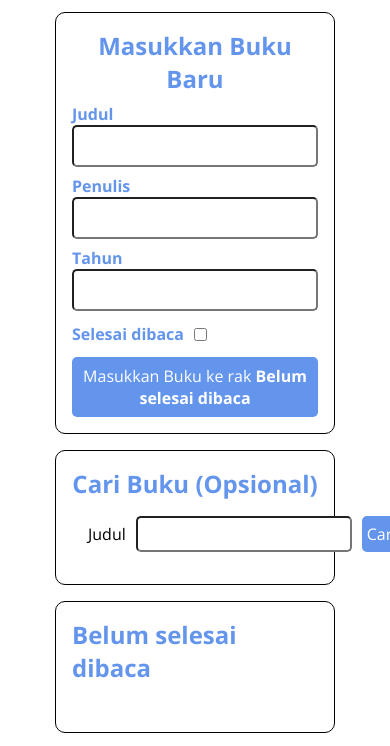
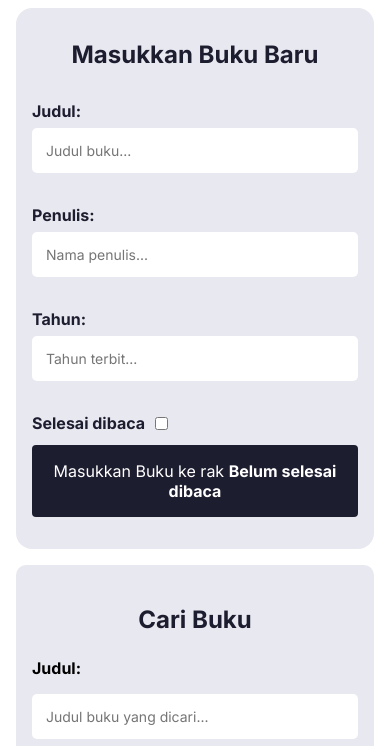
Before and after one commit to pandjihm/bookshelf-apps, a plain HTML site: page index.html in a window 390 px wide. Shown: the part 71-817 px from the top of the page. Drawn offline with nearby package versions, Linux system fonts and the light colour scheme.

Commit message:
Fixing style. Responsive. Add search function.

```diff
--- a/index.html
+++ b/index.html
@@ -6,28 +6,27 @@
     <meta http-equiv="X-UA-Compatible" content="ie=edge">
     <title>Bookshelf Apps</title>
     <link rel="preconnect" href="https://fonts.gstatic.com">
-    <link href="https://fonts.googleapis.com/css2?family=Open+Sans:wght@300;400;600;700;800&display=swap" rel="stylesheet">
     <link rel="stylesheet" href="style.css">
 </head>
 <body>
     <header class="head_bar">
-        <h1 class="head_bar__title">Bookshelf Apps</h1>
+        <h1 class="head_bar__title">• Bookshelf Apps •</h1>
     </header>
 <main>
     <section class="input_section">
         <h2>Masukkan Buku Baru</h2>
         <form id="inputBook">
             <div class="input">
-                <label for="inputBookTitle">Judul</label>
-                <input id="inputBookTitle" type="text" required>
+                <label for="inputBookTitle">Judul:</label>
+                <input id="inputBookTitle" placeholder="Judul buku..." type="text" required>
             </div>
             <div class="input">
-                <label for="inputBookAuthor">Penulis</label>
-                <input id="inputBookAuthor" type="text" required>
+                <label for="inputBookAuthor">Penulis:</label>
+                <input id="inputBookAuthor" placeholder="Nama penulis..." type="text" required>
             </div>
             <div class="input">
-                <label for="inputBookYear">Tahun</label>
-                <input id="inputBookYear" type="number" required>
+                <label for="inputBookYear">Tahun:</label>
+                <input id="inputBookYear" placeholder="Tahun terbit..." type="number" required>
             </div>
             <div class="input_inline">
                 <label for="inputBookIsComplete">Selesai dibaca</label>
@@ -38,10 +37,10 @@
     </section>
 
     <section class="search_section">
-        <h2>Cari Buku (Opsional)</h2>
+        <h2>Cari Buku</h2>
         <form id="searchBook">
-            <label for="searchBookTitle">Judul</label>
-            <input id="searchBookTitle" type="text">
+            <label for="searchBookTitle">Judul:</label>
+            <input id="searchBookTitle" placeholder="Judul buku yang dicari..." type="text">
             <button id="searchSubmit" type="submit">Cari</button>
         </form>
     </section>
--- a/scripts/data.js
+++ b/scripts/data.js
@@ -2,7 +2,7 @@
 const STORAGE_KEY = "SHELF_APPS";
 let shelfs = [];
 
-function isStorageExist() /* boolean */ {
+function isStorageExist() {
     if(typeof(Storage) === undefined){
         alert("Browser kamu tidak mendukung local storage");
         return false
@@ -19,10 +19,8 @@ function saveData() {
 function loadDataFromStorage() {
     const serializedData = localStorage.getItem(STORAGE_KEY);
     let data = JSON.parse(serializedData);
-
     if(data !== null)
         shelfs = data;
-
     document.dispatchEvent(new Event("ondataloaded"));
 }
 
--- a/scripts/dom.js
+++ b/scripts/dom.js
@@ -89,7 +89,7 @@ function createButton(buttonTypeClass, textButton, eventListener) {
 
 // create checkButton
 function createCheckButton() {
-    return createButton("green", "Selesai dibaca", function(event){
+    return createButton("dibaca", "Selesai dibaca", function(event){
         addTaskToCompleted(event.target.parentElement);
     })
 }
@@ -114,7 +114,7 @@ function addTaskToCompleted(taskElement) {
 
 // create Trash Button
 function createTrashButton() {
-    return createButton("red", "Hapus Buku", function(event){
+    return createButton("hapus", "Hapus Buku", function(event){
         removeTaskFromCompleted(event.target.parentElement);
     })
 }
@@ -130,7 +130,7 @@ function removeTaskFromCompleted(taskElement) {
 
 // create Undo Button
 function createUndoButton() {
-    return createButton("green", "Belum Selesai dibaca", function(event){
+    return createButton("dibaca", "Belum Selesai dibaca", function(event){
         undoTaskFromCompleted(event.target.parentElement);
     });
 }
@@ -150,3 +150,23 @@ function undoTaskFromCompleted(taskElement){
     taskElement.remove();
     updateDataToStorage();
 }
+
+// search
+const searchBook = document.getElementById("searchSubmit");
+    searchBook.addEventListener("click", () => {
+
+        event.preventDefault();
+
+        const searchJudul = document.getElementById("searchBookTitle").value.toLowerCase();
+        const textSearch = document.querySelectorAll("article");
+
+        for (book of textSearch) {
+            const Judul = book.firstElementChild.textContent.toLowerCase();
+
+                if (Judul.indexOf(searchJudul) != -1) {
+                    book.style.display = "block";
+                } else {
+                    book.style.display = "none";
+                }
+        }
+    });
--- a/scripts/script.js
+++ b/scripts/script.js
@@ -8,14 +8,13 @@ document.addEventListener("DOMContentLoaded", function(){
     if(isStorageExist()) {
         loadDataFromStorage();
     }
-
     checkbox();
 });
 
 document.addEventListener("ondatasaved", () => {
- console.log("Data berhasil disimpan.");
+    console.log("Data berhasil disimpan.");
 });
 
 document.addEventListener("ondataloaded", () => {
- refreshDataFromShelf();
+    refreshDataFromShelf();
 });
--- a/style.css
+++ b/style.css
@@ -1,3 +1,11 @@
+@import url('https://fonts.googleapis.com/css2?family=Inter:wght@400;600;700&family=Newsreader:wght@400&display=swap');
+
+:root {
+    --primary-color: #1d1d30;
+    --secondary-color: #e8e8f0;
+    --tertiary-color: #7d7d8d;
+}
+
 * {
     padding: 0;
     margin: 0;
@@ -5,7 +13,7 @@
 }
 
 body, input, button {
-    font-family: 'Open Sans', sans-serif;
+    font-family: 'Inter', sans-serif;
 }
 
 input, button {
@@ -17,7 +25,7 @@ input, button {
     display: flex;
     align-items: center;
     justify-content: center;
-    background-color: cornflowerblue;
+    background-color: var(--primary-color);
     color: white;
 }
 
@@ -32,29 +40,33 @@ main {
 .input_section {
     display: flex;
     flex-direction: column;
-    padding: 16px;
-    border: 1px solid black;
-    border-radius: 10px;
+    background-color: var(--secondary-color);
+    padding: 4em;
+    border-radius: 1em;
 }
 
 .input_section > h2 {
     text-align: center;
-    color: cornflowerblue;
+    color: var(--primary-color)
 }
 
 .input_section > form > .input {
-    margin: 8px 0;
+    margin: 2em 0;
 }
 
 .input_section > form > button {
-    background-color: cornflowerblue;
+    background-color: var(--primary-color);
     color: white;
     border: 0;
-    border-radius: 5px;
+    border-radius: .25em;
     display: block;
     width: 100%;
-    padding: 8px;
+    padding: 1em;
     cursor: pointer;
+}
+
+.input_section > form > button:hover {
+    background-color: cornflowerblue;
 }
 
 .input_section > form > button > span {
@@ -64,14 +76,15 @@ main {
 .input_section > form > .input > input {
     display: block;
     width: 100%;
-    padding: 8px;
+    padding: 1em;
     border-radius: 5px;
+    margin-top: .5em;
+    border: var(--secondary-color);
+    font-size: 14px;
 }
 
-
-
 .input_section > form > .input > label {
-    color: cornflowerblue;
+    color: var(--primary-color);
     font-weight: bold;
 }
 
@@ -82,7 +95,7 @@ main {
 }
 
 .input_section > form > .input_inline > label {
-    color: cornflowerblue;
+    color: var(--primary-color);
     font-weight: bold;
     margin-right: 10px;
 }
@@ -93,49 +106,58 @@ main {
     flex-direction: column;
     align-items: center;
     padding: 16px;
-    border: 1px solid black;
+    background-color: var(--secondary-color);
     border-radius: 10px;
 }
 
 .search_section > h2 {
-    color: cornflowerblue;
+    color: var(--primary-color);
+    padding: 1em 0;
 }
 
 .search_section > form {
-    padding: 16px;
+    padding: 1em 3.5em 2em 4em;
     width: 100%;
     display: grid;
-    grid-template-columns: auto 1fr 0.5fr;
+    grid-template-columns: auto 1fr 0.25fr;
     grid-gap: 10px;
 }
 
 .search_section > form > label {
     display: flex;
     align-items: center;
+    font-weight: bold;
 }
 
 .search_section > form > input {
-    padding: 5px;
+    padding: 1em;
     border-radius: 5px;
+    border: var(--secondary-color);
+    font-size: 14px;
 }
 
 .search_section > form > button {
-    background-color: cornflowerblue;
+    background-color: var(--primary-color);
     color: white;
     border: 0;
-    border-radius: 5px;
+    border-radius: .25em;
     cursor: pointer;
+}
+
+.search_section > form > button:hover {
+    background-color: cornflowerblue;
 }
 
 .book_shelf {
     margin: 16px 0 0 0;
-    border: 1px solid black;
     padding: 16px;
-    border-radius: 10px;
+    border-radius: 1em;
+    background-color: var(--secondary-color);
 }
 
 .book_shelf > h2 {
-    color: cornflowerblue;
+    color: var(--primary-color);
+    padding: 1em 0 0 2em;
 }
 
 .book_shelf > .book_list {
@@ -144,31 +166,48 @@ main {
 
 .book_shelf > .book_list > .book_item {
     padding: 8px 16px 16px 16px;
-    border: 1px solid black;
-    border-radius: 5px;
-    margin: 10px 0;
+    border-radius: 1em;
+    margin: 1em 2em;
+    background-color: white;
 }
 
 .book_shelf > .book_list > .book_item > h3, p {
-    margin: 8px 0;
+    margin: .75em .5em;
+}
+
+.bookYear {
+    font-size: 14px;
+    color: var(--tertiary-color);
 }
 
 button {
-    padding: 5px;
+    padding: 1em;
     border-radius: 5px;
 }
 
-.green {
-    background-color: darkgreen;
+.dibaca {
+    border: 0;
+    background-color: var(--primary-color);
     color: white;
     cursor: pointer;
-    margin-right: 10px;
+    margin:  1.5em 1em 1em 0.25em;
+    font-size: 14px;
 }
 
-.red {
-    background-color: darkred;
+.dibaca:hover {
+    background-color: cornflowerblue;
+}
+
+.hapus {
+    border: 0;
     cursor: pointer;
-    color: white;
+    color: cornflowerblue;
+    background-color: white;
+    font-size: 14px;
+}
+
+.hapus:hover {
+    text-decoration: underline;
 }
 
 .book_shelf > .book_list > .book_item > .action > button {
@@ -179,12 +218,51 @@ button {
     cursor: pointer;
 }
 
-.book_shelf > .book_list > .book_item > .action > .green {
-    background-color: darkgreen;
-    color: white;
+/*
+    Responsive
+*/
+
+@media screen and (max-width: 680px)
+{
+    .search_section > form {
+        padding: 1em 3.5em 2em 4em;
+        width: 100%;
+        display: grid;
+        grid-template-columns: 1fr;
+        grid-gap: 1em;
+    }
+
+    .search_section > form > button {
+        margin-top: 1em;
+    }
 }
 
-.book_shelf > .book_list > .book_item > .action > .red {
-    background-color: darkred;
-    color: white;
+@media screen and (max-width: 540px)
+{
+    main {
+        width: 100%;
+    }
+
+    .input_section {
+        padding: 2em 1em;
+    }
+
+    .search_section > form {
+        padding: 0;
+    }
+
+    .book_shelf > .book_list {
+        padding: 0;
+    }
+
+    .book_shelf > .book_list > .book_item {
+        margin: 1em 0;
+    }
 }
+
+@media screen and (max-width: 360px)
+{
+    main {
+        width: 100%;
+    }
+}
```
